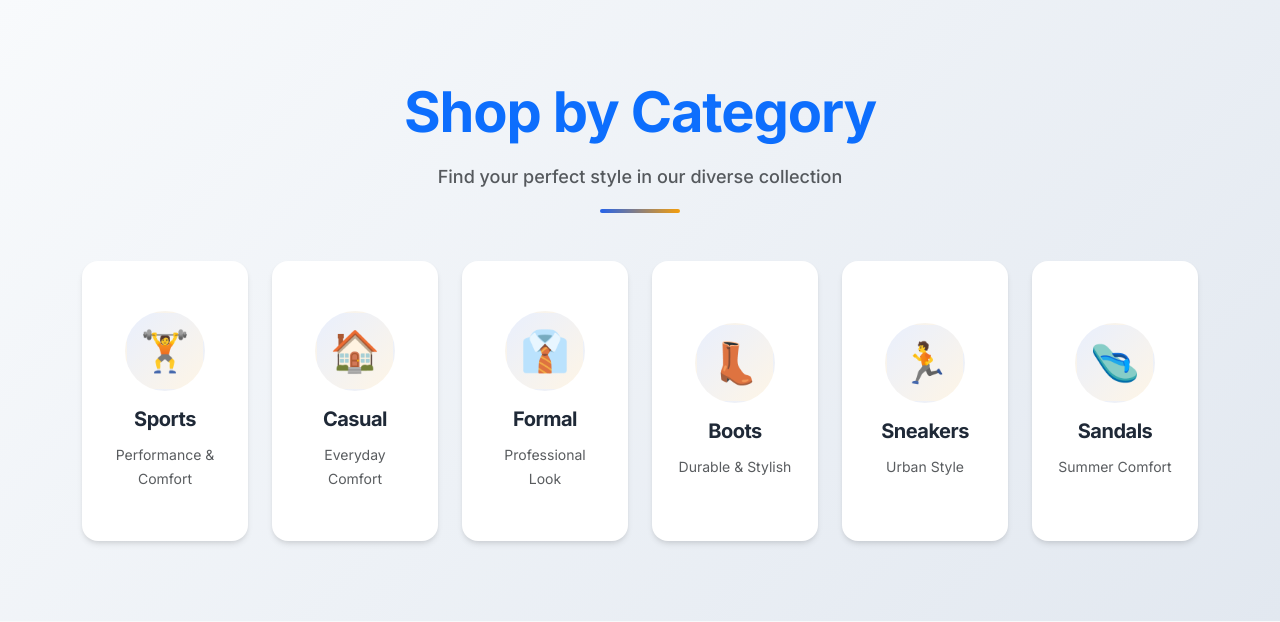
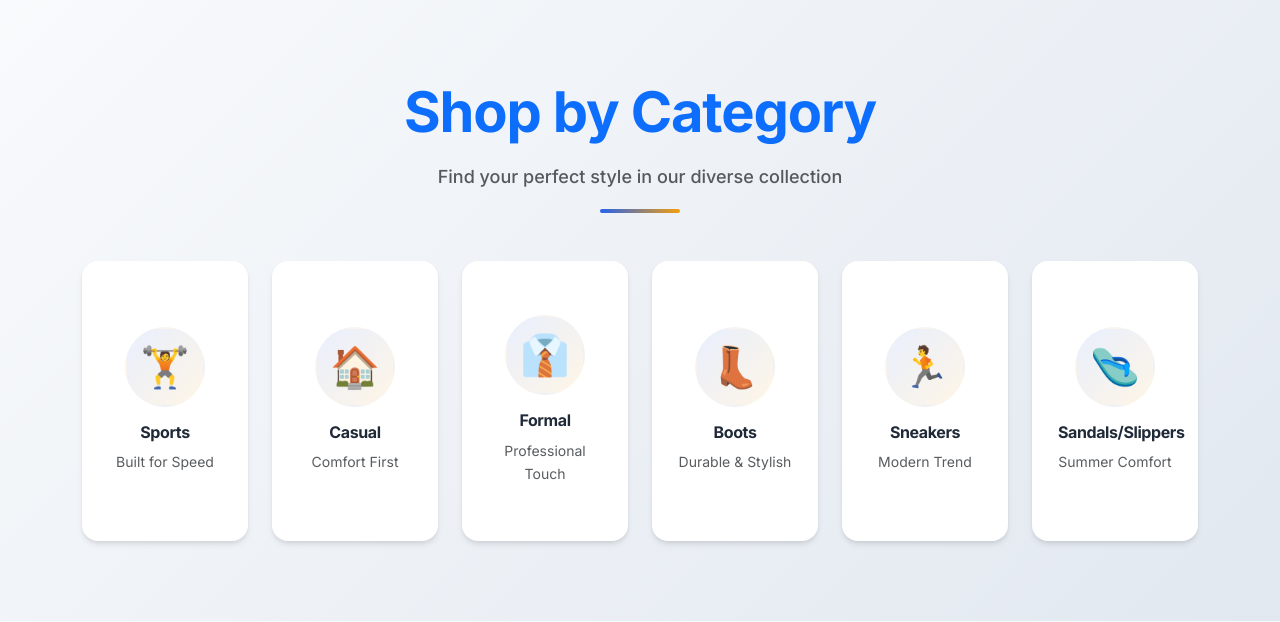
Before and after one commit to asadansari05713/Newjubairboothouse, a FastAPI app: page / in a window 1280 px wide. Shown: the part 851-1473 px from the top of the page. Run offline with FastAPI, Linux system fonts and the light colour scheme.

Commit message:
Add files via upload

```diff
--- a/templates/home.html
+++ b/templates/home.html
@@ -138,8 +138,8 @@
                         <div class="category-icon mb-3">
                             <i class="fas fa-dumbbell fa-3x"></i>
                         </div>
-                        <h5>Sports</h5>
-                        <p class="text-muted small">Performance & Comfort</p>
+                        <h6>Sports</h6  >
+                        <p class="text-muted small">Built for Speed</p>
                         <div class="category-hover-effect">
                             <i class="fas fa-arrow-right"></i>
                         </div>
@@ -154,8 +154,8 @@
                         <div class="category-icon mb-3">
                             <i class="fas fa-home fa-3x"></i>
                         </div>
-                        <h5>Casual</h5>
-                        <p class="text-muted small">Everyday Comfort</p>
+                        <h6>Casual</h6>
+                        <p class="text-muted small">Comfort First</p>
                         <div class="category-hover-effect">
                             <i class="fas fa-arrow-right"></i>
                         </div>
@@ -170,8 +170,8 @@
                         <div class="category-icon mb-3">
                             <i class="fas fa-user-tie fa-3x"></i>
                         </div>
-                        <h5>Formal</h5>
-                        <p class="text-muted small">Professional Look</p>
+                        <h6>Formal</h6>
+                        <p class="text-muted small">Professional Touch</p>
                         <div class="category-hover-effect">
                             <i class="fas fa-arrow-right"></i>
                         </div>
@@ -186,7 +186,7 @@
                         <div class="category-icon mb-3">
                             <i class="fas fa-boot fa-3x"></i>
                         </div>
-                        <h5>Boots</h5>
+                        <h6>Boots</h6>
                         <p class="text-muted small">Durable & Stylish</p>
                         <div class="category-hover-effect">
                             <i class="fas fa-arrow-right"></i>
@@ -202,8 +202,8 @@
                         <div class="category-icon mb-3">
                             <i class="fas fa-running fa-3x"></i>
                         </div>
-                        <h5>Sneakers</h5>
-                        <p class="text-muted small">Urban Style</p>
+                        <h6>Sneakers</h6>
+                        <p class="text-muted small">Modern Trend</p>
                         <div class="category-hover-effect">
                             <i class="fas fa-arrow-right"></i>
                         </div>
@@ -218,7 +218,7 @@
                         <div class="category-icon mb-3">
                             <i class="fas fa-sandal fa-3x"></i>
                         </div>
-                        <h5>Sandals</h5>
+                        <h6>Sandals/Slippers</h6>
                         <p class="text-muted small">Summer Comfort</p>
                         <div class="category-hover-effect">
                             <i class="fas fa-arrow-right"></i>
```
